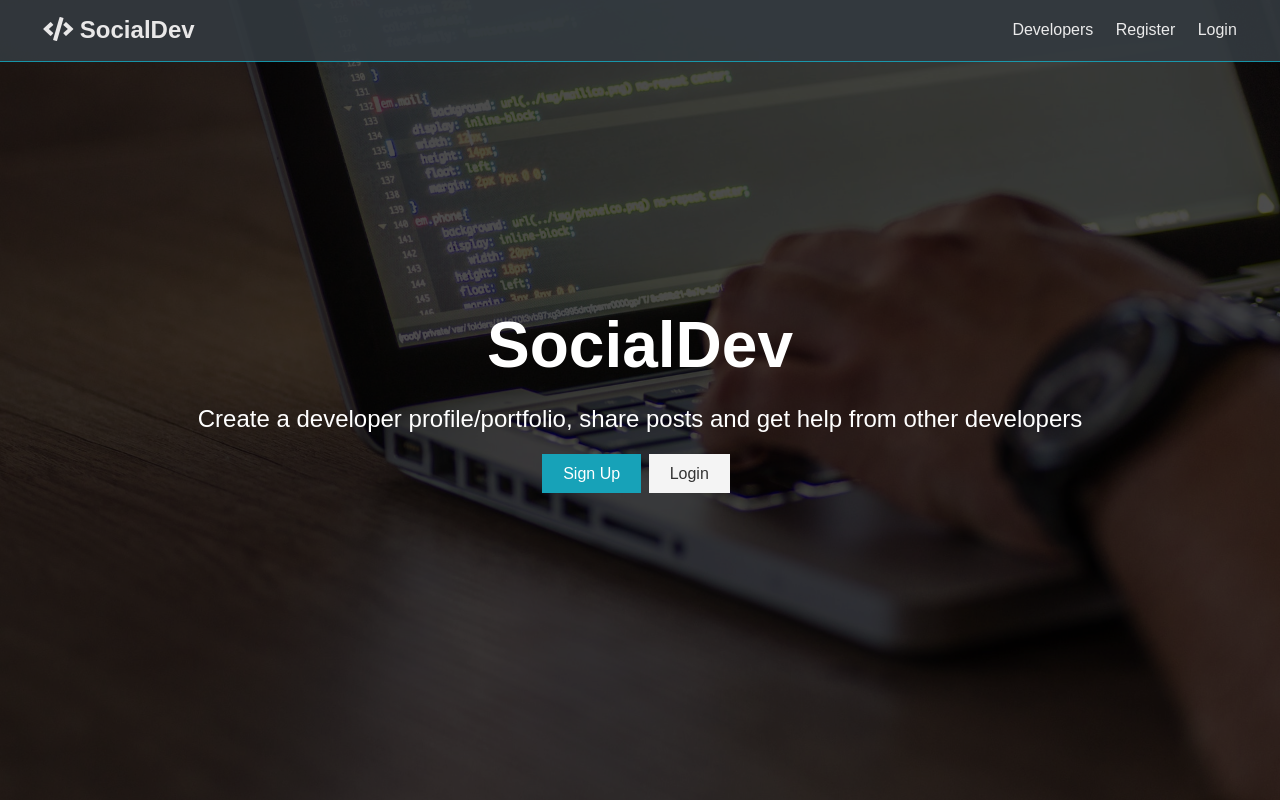
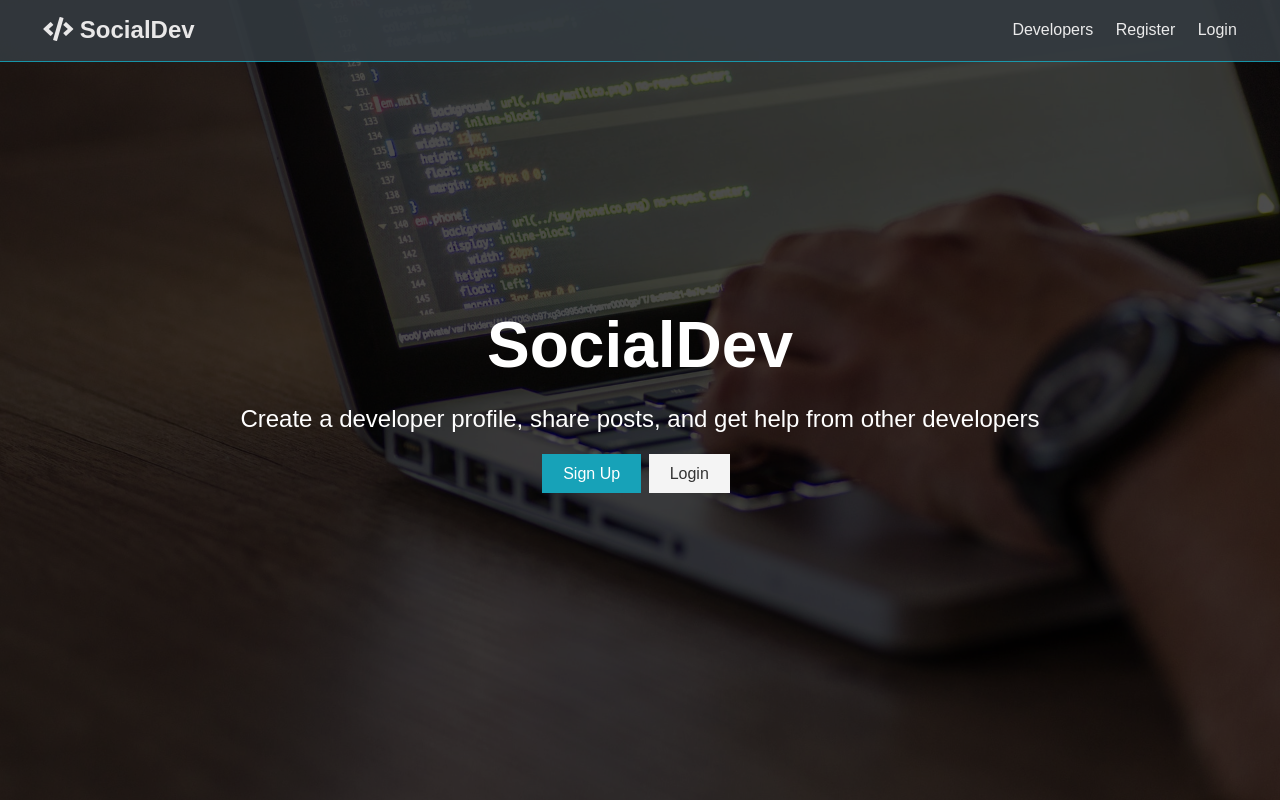
Before and after one commit to MBarbone/SocialDev, a React (Create React App) app in the folder client/: page / in a window 1280 px wide. Built offline with nearby package versions, Linux system fonts and the light colour scheme; no server answers; the HTML template or start-up script is replaced by a standard one.

Commit message:
Typo fix

```diff
--- a/client/src/components/layout/Landing.js
+++ b/client/src/components/layout/Landing.js
@@ -14,8 +14,8 @@ const Landing = ({ isAuthenticated }) => {
         <div className="landing-inner">
           <h1 className="x-large">SocialDev</h1>
           <p className="lead">
-            Create a developer profile/portfolio, share posts and get help from
-            other developers
+            Create a developer profile, share posts, and get help from other
+            developers
           </p>
           <div className="buttons">
             <Link to="/register" className="btn btn-primary">
```
